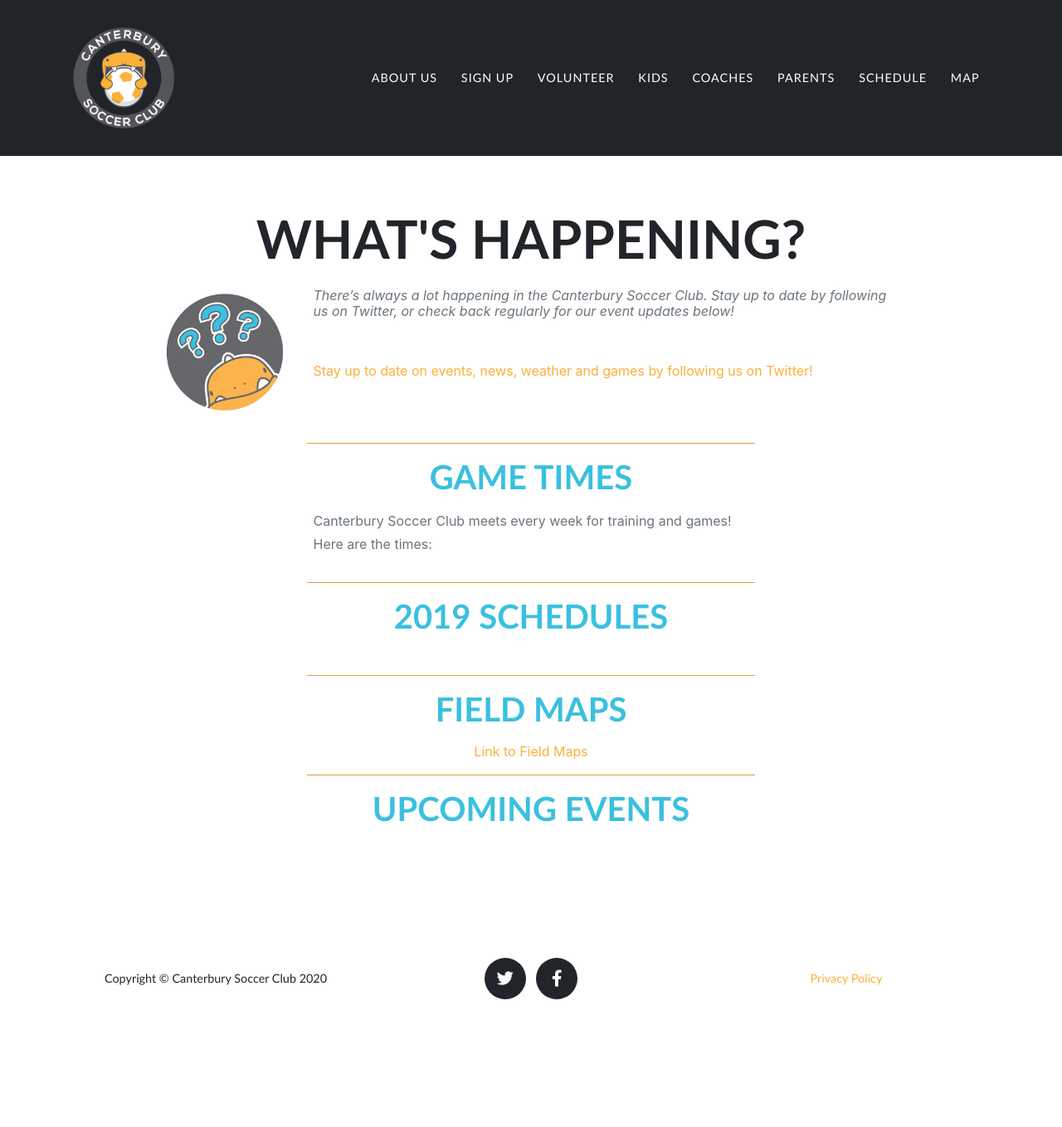
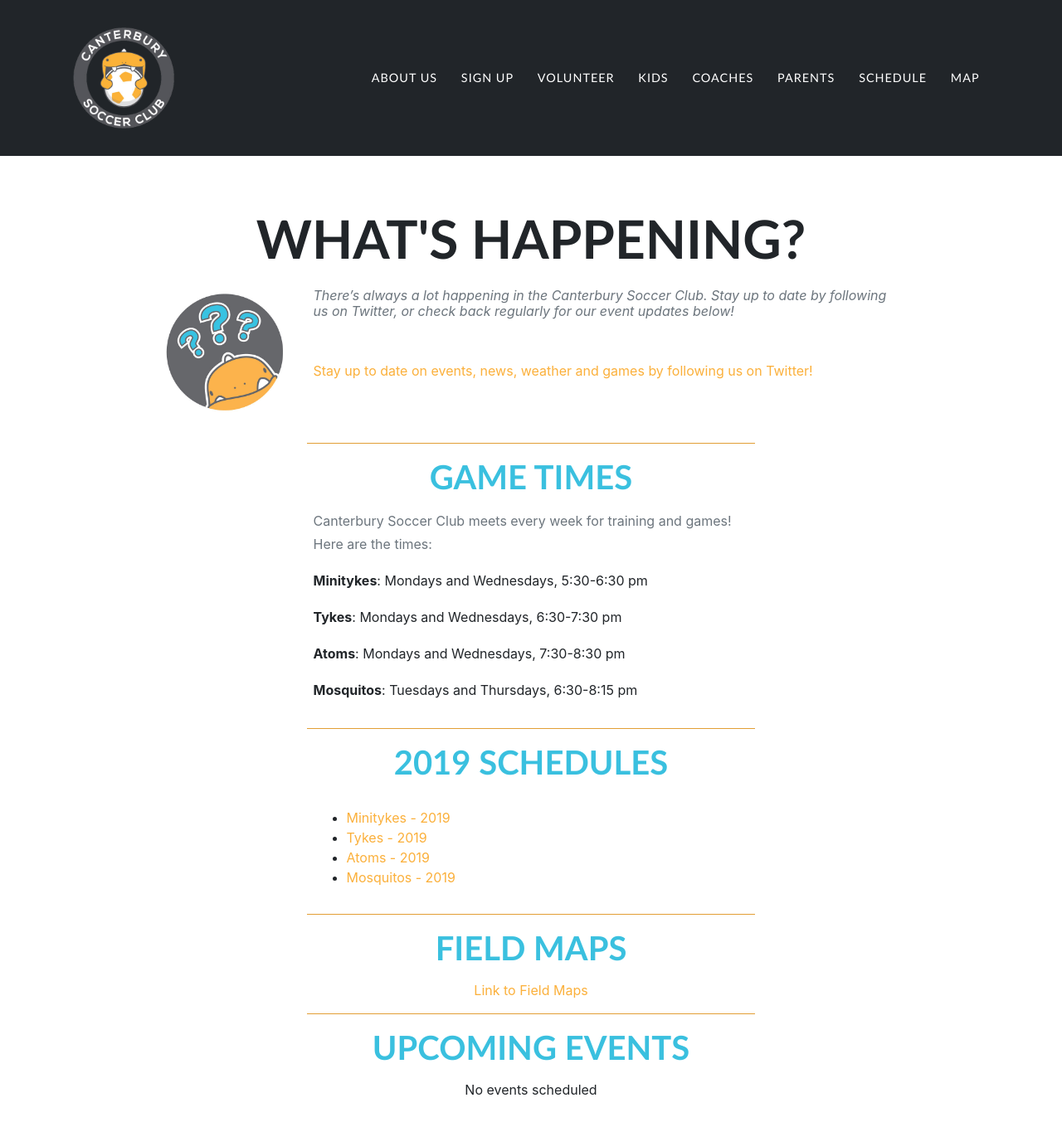
Before and after one commit to canterbury-soccer/website, a Jekyll site: the page built from schedule.md, in a window 1280 px wide and 1400 px high. Shown: the top 1359 px of the window at 83% size. Built offline with Jekyll 4.4.1, drawn with Linux system fonts in a browser that asks for light colours; some web fonts are replaced.

Commit message:
Fix schedule page

```diff
--- a/_data/sitetext.yml
+++ b/_data/sitetext.yml
@@ -194,7 +194,7 @@ divisions:
     url: assets/pdf/schedule_2019_tykes.pdf
     img: assets/img/saurus_tykes.png
   - title: "Atoms"
-    schedule: "Mondays and Wednesdays, 6:30-7:30 pm"
+    schedule: "Mondays and Wednesdays, 7:30-8:30 pm"
     tagline: "A little quirky and the life of the game!"
     years: "born 2010-2011"
     url: assets/pdf/schedule_2019_atoms.pdf
--- a/schedule.md
+++ b/schedule.md
@@ -34,7 +34,7 @@ title: Schedule
     <div class="row justify-content-center">
         <div class="col-6">
           <p class="text-muted left">{{ site.data.sitetext.schedule.gametimes.text }}</p>
-          {% for division in site.data.sitetext.schedule.divisions %}
+          {% for division in site.data.sitetext.divisions %}
           <p><b>{{ division.title }}</b>: {{ division.schedule }}</p>
           {% endfor %}
         </div>
@@ -51,7 +51,7 @@ title: Schedule
         <div class="col-6">
           <p class="text-muted left">{{ site.data.sitetext.schedule.schedules.text }}</p>
           <ul class="left">
-          {% for division in site.data.sitetext.schedule.divisions %}
+          {% for division in site.data.sitetext.divisions %}
             <li><a href="{{ division.url }}" target="_blank">{{ division.title }} - {{ site.data.sitetext.schedule.schedules.year }}</a></li>
           {% endfor %}
           </ul>
@@ -75,7 +75,8 @@ title: Schedule
       </div>
     </div>
     <div class="row justify-content-center">
-      <div class="col-4">
+      <div class="col-4 text-center">
+        {% if site.data.sitetext.schedule.upcoming.events > 0 %}
         <ul class="left">
         {% for event in site.data.sitetext.schedule.upcoming.events %}
           {% if event.url %}
@@ -85,6 +86,9 @@ title: Schedule
           {% endif %}
         {% endfor %}
         </ul>
+        {% else %}
+        No events scheduled
+        {% endif %}
       </div>
     </div>
 
```
